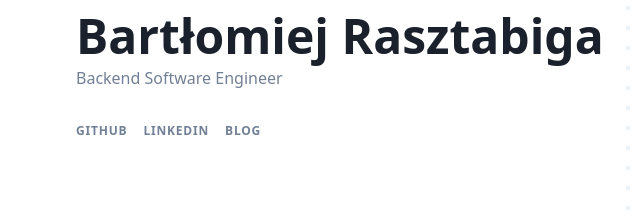
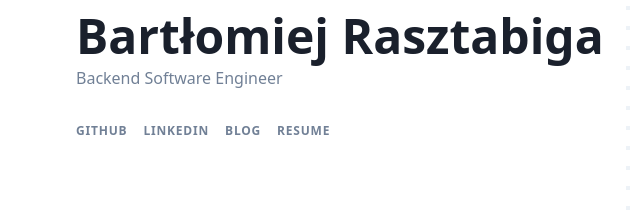
Before and after one commit to BartlomiejRasztabiga/rasztabiga.me, a Gatsby site: page /blog in a window 1280 px wide. Shown: the part 94-311 px from the top of the page, 250-890 px from the left. Built offline with nearby package versions, Linux system fonts and the light colour scheme; Gatsby itself is replaced by a stand-in of ours.

Commit message:
Add link to resume

```diff
--- a/gatsby-config.js
+++ b/gatsby-config.js
@@ -12,6 +12,8 @@ module.exports = {
     github: `https://github.com/BartlomiejRasztabiga`,
     // Optional: LinkedIn account URL
     linkedin: `https://www.linkedin.com/in/bartlomiej-rasztabiga/`,
+    // Optional: Resume PDF URL
+    resume: `https://rasztabiga.me/resume.pdf`,
     // Content of the About Me section
     about: `Backend Developer (Java, Kotlin, Python, JavaScript) eager to broaden skills range in developing web applications.`,
     // Optional: List your projects, they must have `name` and `description`. `link` is optional.
--- a/src/components/header/index.jsx
+++ b/src/components/header/index.jsx
@@ -21,6 +21,7 @@ const Header = ({ metadata = {}, noBlog = false }) => {
   const twitter = get(metadata, 'author', false);
   const github = get(metadata, 'github', false);
   const linkedin = get(metadata, 'linkedin', false);
+  const resume = get(metadata, 'resume', false);
 
   return (
     <div className={classes.wrapper}>
@@ -47,14 +48,14 @@ const Header = ({ metadata = {}, noBlog = false }) => {
           )}
           {github && (
             <li className={classes.item}>
-              <a className={classes.link} href={github}>
+              <a className={classes.link} href={github} target="_blank">
                 GitHub
               </a>
             </li>
           )}
           {linkedin && (
             <li className={classes.item}>
-              <a className={classes.link} href={linkedin}>
+              <a className={classes.link} href={linkedin} target="_blank">
                 LinkedIn
               </a>
             </li>
@@ -66,6 +67,13 @@ const Header = ({ metadata = {}, noBlog = false }) => {
               </Link>
             </li>
           )}
+          {resume && (
+            <li className={classes.item}>
+              <a className={classes.link} href={resume} target="_blank">
+                Resume
+              </a>
+            </li>
+          )}
         </ul>
       </div>
     </div>
--- a/src/pages/blog.jsx
+++ b/src/pages/blog.jsx
@@ -37,6 +37,7 @@ export const pageQuery = graphql`
         author
         github
         linkedin
+        resume
       }
     }
     allMarkdownRemark(sort: { fields: [frontmatter___date], order: DESC }) {
--- a/src/pages/index.jsx
+++ b/src/pages/index.jsx
@@ -47,6 +47,7 @@ export const pageQuery = graphql`
         author
         github
         linkedin
+        resume
         projects {
           name
           description
--- a/src/templates/blog-post.jsx
+++ b/src/templates/blog-post.jsx
@@ -44,6 +44,7 @@ export const pageQuery = graphql`
         author
         github
         linkedin
+        resume
       }
     }
     markdownRemark(fields: { slug: { eq: $slug } }) {
```
